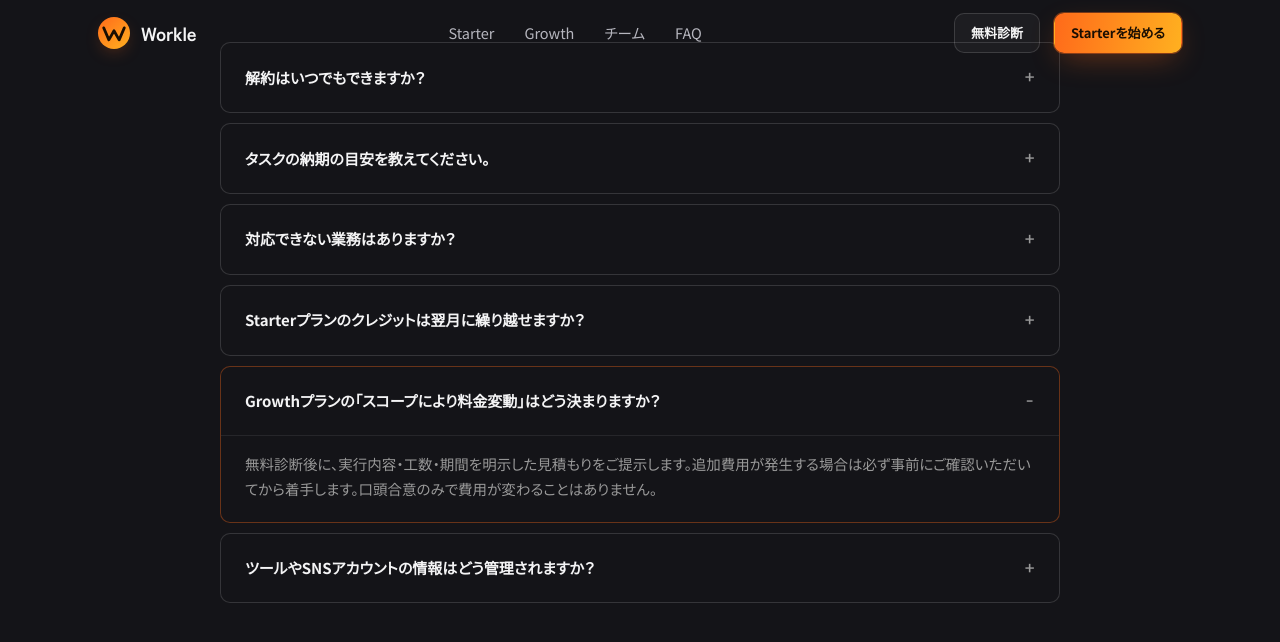
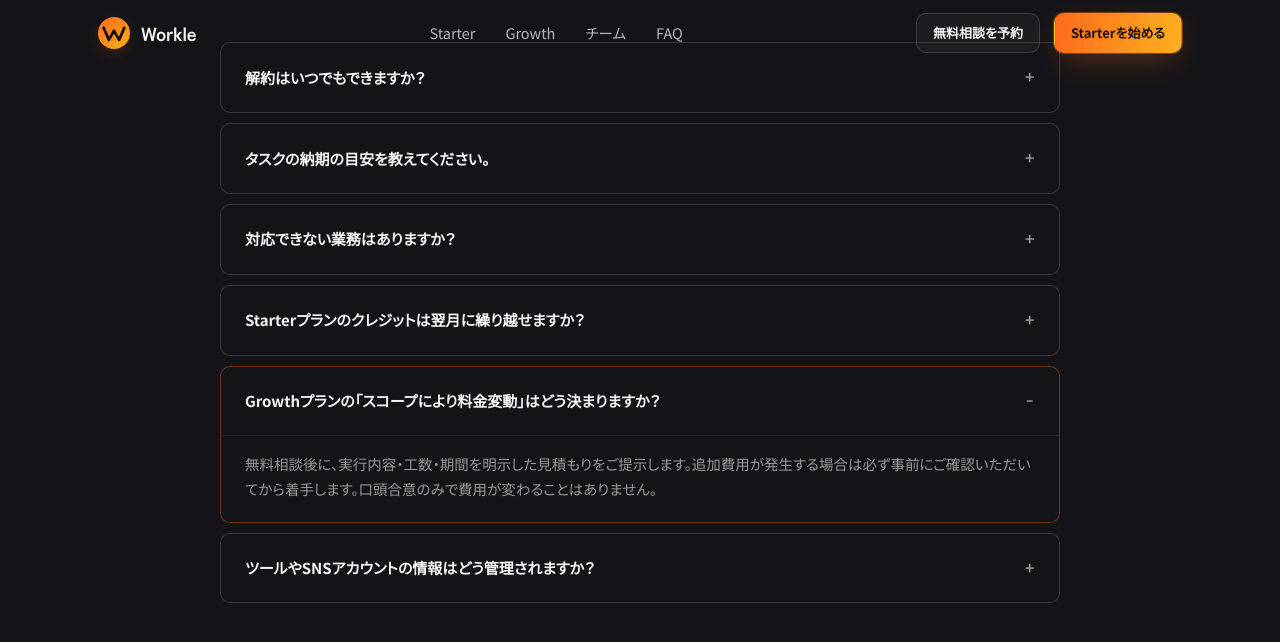
Before and after one commit to shionshionshion5101-commits/bpaas-lp, a Next.js app: page / in a window 1280 px wide. Both pictures are taken after a click on the heading "Growthプランの「スコープにより料金変動」はどう決まりますか？". Shown: the part 6850-7492 px from the top of the page. Built offline with nearby package versions, Linux system fonts and the light colour scheme.

Commit message:
fix: 残りの無料診断→無料相談を予約に統一

```diff
--- a/app/page.tsx
+++ b/app/page.tsx
@@ -22,7 +22,7 @@
           </nav>
           <div className="nav-cta">
             <a href="#growth" className="btn btn-ghost nav-ghost-btn">
-              無料診断
+              無料相談を予約
             </a>
             <a href="https://buy.stripe.com/4gM7sL5unbqh7TpflV3F600" target="_blank" rel="noopener noreferrer" className="btn btn-primary" style={{ padding: "9px 16px", fontSize: 13 }}>
               Starterを始める
@@ -477,7 +477,7 @@
             <div className="growth-steps reveal d1">
               <div className="growth-step">
                 <div className="gs-num">01</div>
-                <div className="gs-title">無料診断（15分）</div>
+                <div className="gs-title">無料相談を予約（15分）</div>
                 <div className="gs-desc">現状をヒアリングし、改善仮説を3つ提示。費用・契約は一切発生しません。</div>
               </div>
               <div className="gs-arrow" aria-hidden="true">→</div>
@@ -679,7 +679,7 @@
               <details className="faq-item">
                 <summary className="faq-q">Growthプランの「スコープにより料金変動」はどう決まりますか？</summary>
                 <div className="faq-a">
-                  <p>無料診断後に、実行内容・工数・期間を明示した見積もりをご提示します。追加費用が発生する場合は必ず事前にご確認いただいてから着手します。口頭合意のみで費用が変わることはありません。</p>
+                  <p>無料相談後に、実行内容・工数・期間を明示した見積もりをご提示します。追加費用が発生する場合は必ず事前にご確認いただいてから着手します。口頭合意のみで費用が変わることはありません。</p>
                 </div>
               </details>
 
```
